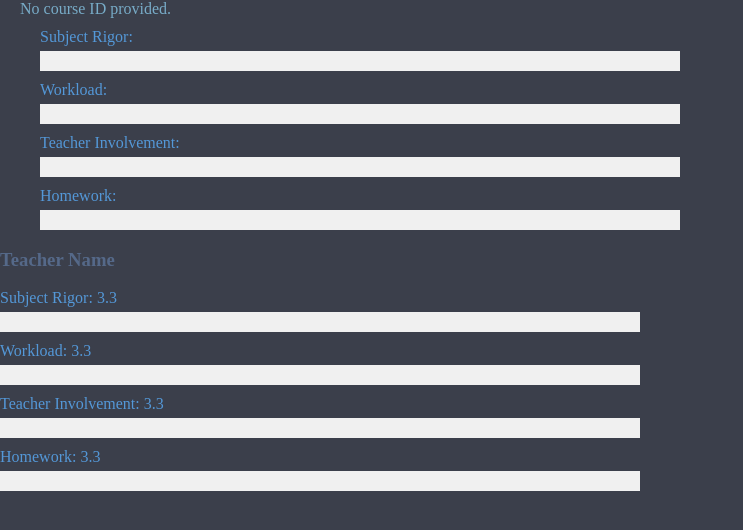
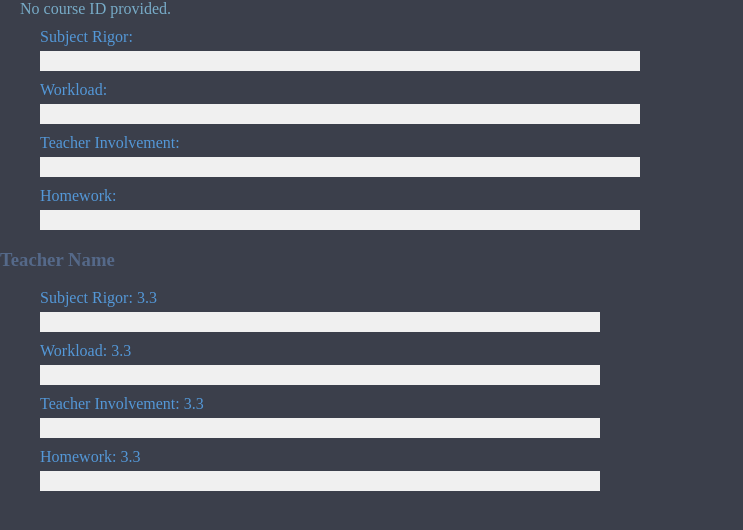
Before and after one commit to giratingame/ProjectPolaris, a plain HTML site: page public/course-detail.html in a window 1280 px wide. Shown: the whole page, without its empty margins (0-743 px from the left). Drawn offline with Linux system fonts and the light colour scheme.

Commit message:
Update style.css

```diff
--- a/public/style.css
+++ b/public/style.css
@@ -165,7 +165,6 @@ body {
     width: 100%;
     background-color: #f0f0f0;
     margin-top: 5px;
-    padding-left: 40px; /* Add padding to bar containers */
 }
 
 .review-bar {
@@ -210,7 +209,11 @@ body {
 
 #teacher-reviews {
     max-width: 600px;
-    text-align: left; /* Removed padding-left */
+    text-align: left;
+}
+
+#teacher-reviews > div > div {
+    padding-left: 40px;
 }
 
 #course-details {
```
